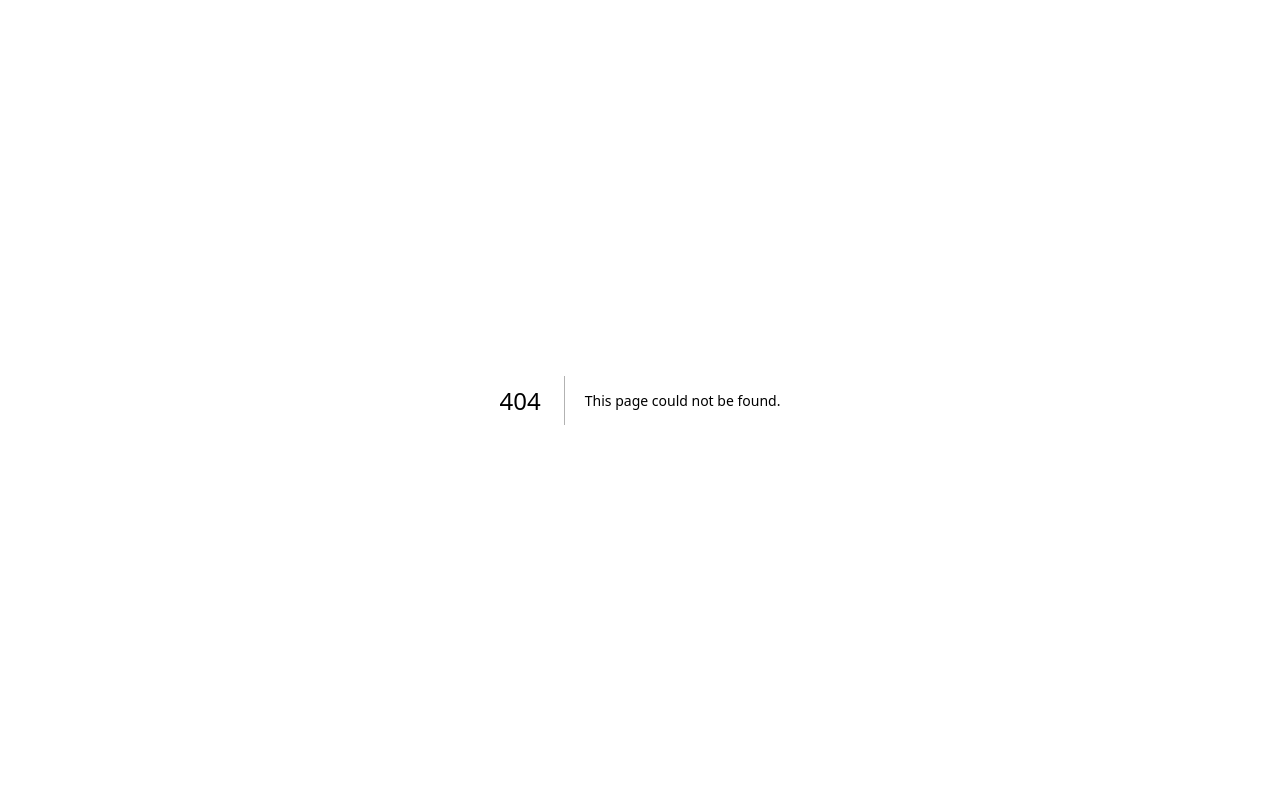
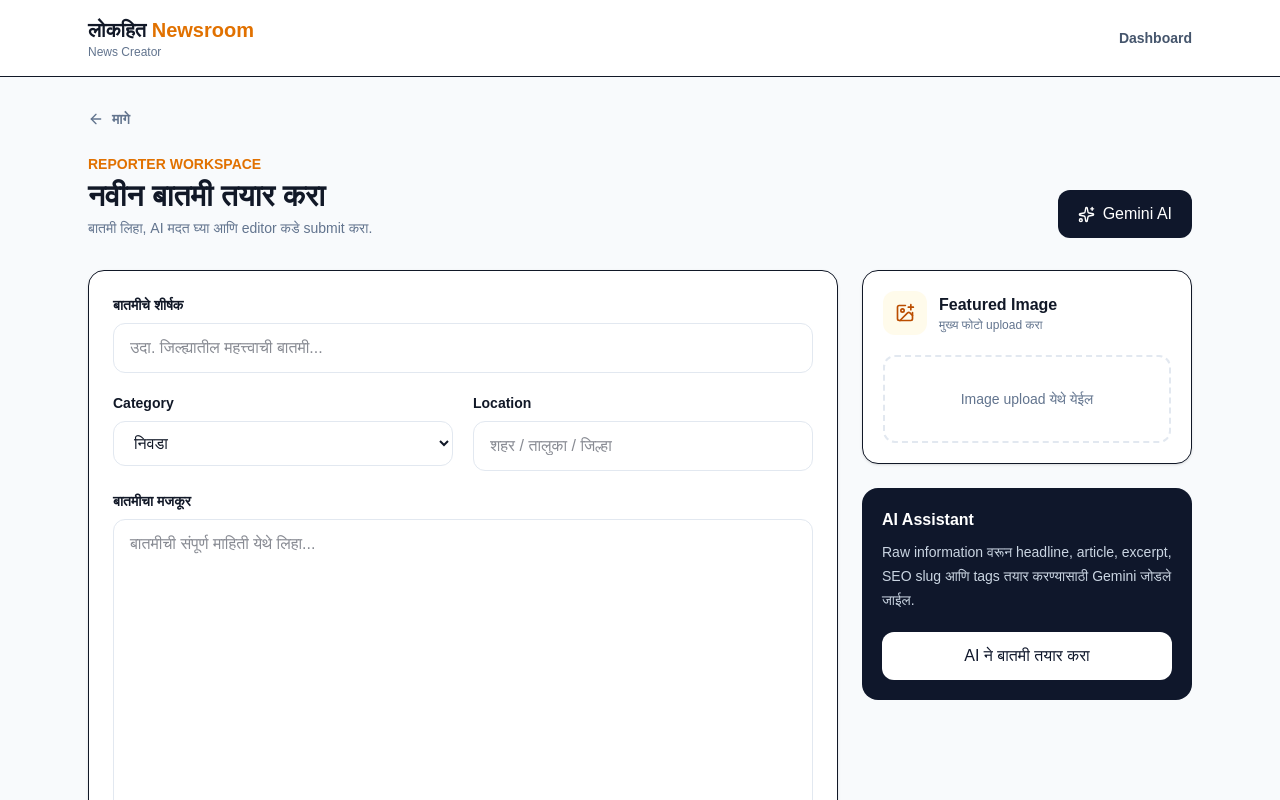
Before and after one commit to jbevents2020-tech/lokhit, a Next.js app: page /news in a window 1280 px wide. Before the commit this address had no page. Shown: the top 800 px of the page. Built offline with nearby package versions, Linux system fonts and the light colour scheme.

Commit message:
feat: add news creator workspace

```diff
--- /dev/null
+++ b/app/news/page.tsx
@@ -0,0 +1,34 @@
+import Link from "next/link";
+import { ArrowLeft, ImagePlus, Sparkles, Send } from "lucide-react";
+
+export default function NewsCreatorPage() {
+  return (
+    <main className="min-h-screen bg-slate-50">
+      <header className="border-b bg-white">
+        <div className="mx-auto flex max-w-6xl items-center justify-between px-6 py-4">
+          <div><div className="text-xl font-black">लोकहित <span className="text-amber-600">Newsroom</span></div><div className="text-xs text-slate-500">News Creator</div></div>
+          <Link href="/" className="text-sm font-semibold text-slate-600 hover:text-slate-950">Dashboard</Link>
+        </div>
+      </header>
+      <section className="mx-auto max-w-6xl px-6 py-8">
+        <Link href="/" className="inline-flex items-center gap-2 text-sm font-semibold text-slate-500"><ArrowLeft size={16}/> मागे</Link>
+        <div className="mt-5 flex flex-col justify-between gap-4 md:flex-row md:items-end"><div><p className="text-sm font-semibold text-amber-600">REPORTER WORKSPACE</p><h1 className="mt-1 text-3xl font-black">नवीन बातमी तयार करा</h1><p className="mt-1 text-sm text-slate-500">बातमी लिहा, AI मदत घ्या आणि editor कडे submit करा.</p></div><button className="inline-flex items-center justify-center gap-2 rounded-xl bg-slate-900 px-5 py-3 text-sm font-bold text-white"><Sparkles size={17}/> Gemini AI</button></div>
+        <div className="mt-8 grid gap-6 lg:grid-cols-[1fr_330px]">
+          <div className="rounded-2xl border bg-white p-6 shadow-sm">
+            <div className="grid gap-5 md:grid-cols-2">
+              <label className="md:col-span-2"><span className="mb-2 block text-sm font-semibold">बातमीचे शीर्षक</span><input placeholder="उदा. जिल्ह्यातील महत्त्वाची बातमी..." className="w-full rounded-xl border border-slate-200 px-4 py-3 outline-none focus:border-amber-500" /></label>
+              <label><span className="mb-2 block text-sm font-semibold">Category</span><select className="w-full rounded-xl border border-slate-200 px-4 py-3"><option>निवडा</option><option>राजकारण</option><option>स्थानिक</option><option>शिक्षण</option><option>क्रीडा</option><option>मनोरंजन</option></select></label>
+              <label><span className="mb-2 block text-sm font-semibold">Location</span><input placeholder="शहर / तालुका / जिल्हा" className="w-full rounded-xl border border-slate-200 px-4 py-3 outline-none focus:border-amber-500" /></label>
+              <label className="md:col-span-2"><span className="mb-2 block text-sm font-semibold">बातमीचा मजकूर</span><textarea rows={12} placeholder="बातमीची संपूर्ण माहिती येथे लिहा..." className="w-full resize-y rounded-xl border border-slate-200 px-4 py-3 outline-none focus:border-amber-500" /></label>
+            </div>
+            <div className="mt-6 flex flex-col gap-3 sm:flex-row"><button className="rounded-xl border border-slate-200 px-5 py-3 text-sm font-bold">Draft जतन करा</button><button className="inline-flex items-center justify-center gap-2 rounded-xl bg-amber-600 px-5 py-3 text-sm font-bold text-white"><Send size={17}/> Editor कडे Submit करा</button></div>
+          </div>
+          <aside className="space-y-6">
+            <div className="rounded-2xl border bg-white p-5 shadow-sm"><div className="flex items-center gap-3"><div className="rounded-xl bg-amber-50 p-3 text-amber-700"><ImagePlus size={20}/></div><div><h2 className="font-bold">Featured Image</h2><p className="text-xs text-slate-500">मुख्य फोटो upload करा</p></div></div><div className="mt-5 rounded-xl border-2 border-dashed border-slate-200 p-8 text-center text-sm text-slate-500">Image upload येथे येईल</div></div>
+            <div className="rounded-2xl bg-slate-900 p-5 text-white"><h2 className="font-bold">AI Assistant</h2><p className="mt-2 text-sm leading-6 text-slate-300">Raw information वरून headline, article, excerpt, SEO slug आणि tags तयार करण्यासाठी Gemini जोडले जाईल.</p><button className="mt-5 w-full rounded-xl bg-white px-4 py-3 text-sm font-bold text-slate-900">AI ने बातमी तयार करा</button></div>
+          </aside>
+        </div>
+      </section>
+    </main>
+  );
+}
```
